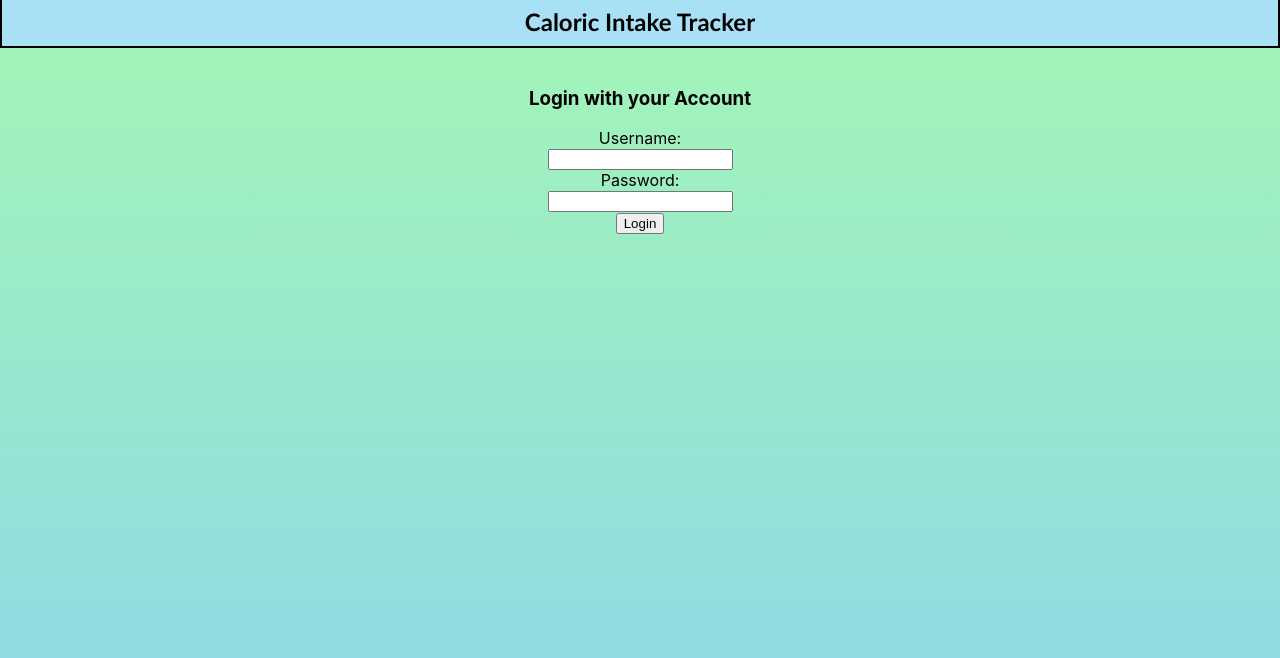
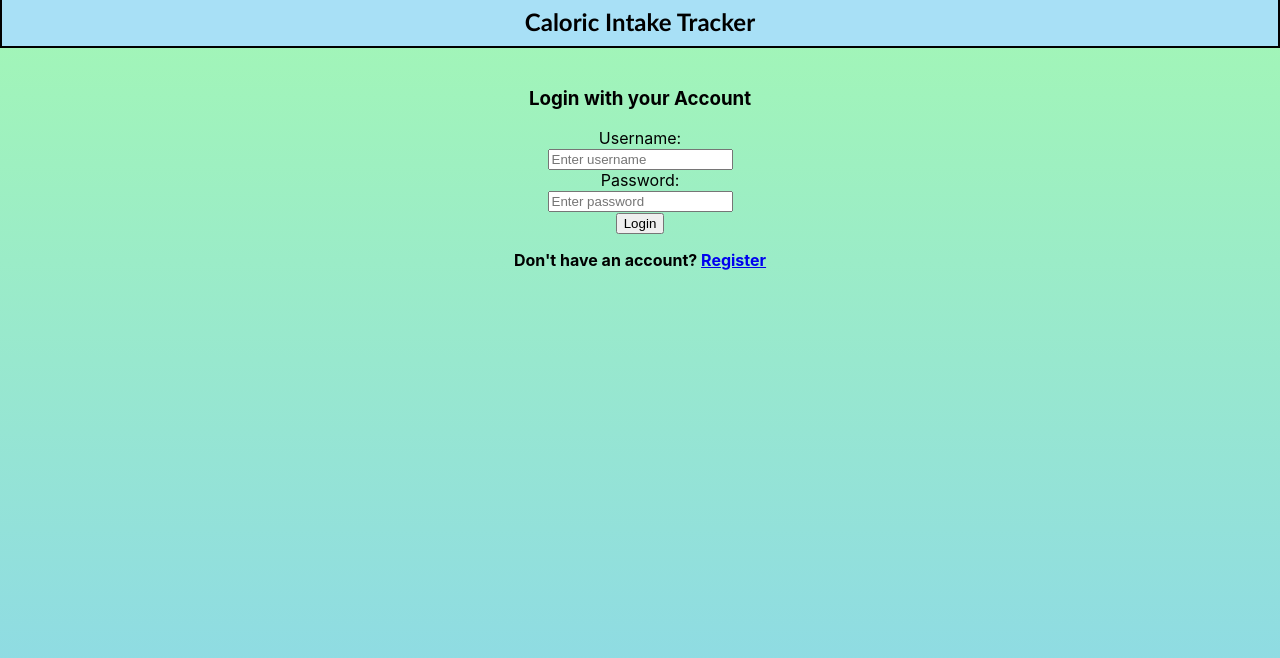
Before and after one commit to MirScharf/Calory-Tracker, a React (Create React App) app in the folder frontend/: page /login in a window 1280 px wide. Shown: the top 658 px of the page. Built offline with nearby package versions, Linux system fonts and the light colour scheme.

Commit message:
implemented userverification

```diff
--- a/frontend/src/pages/Login.jsx
+++ b/frontend/src/pages/Login.jsx
@@ -1,4 +1,8 @@
-import React from "react";
+import React, { useState } from "react";
+import { Link, useNavigate } from "react-router-dom";
+import axios from "axios";
+import { toast } from "react-toastify";
+
 
 const Login = () => {
   const styles = {
@@ -8,20 +12,77 @@ const Login = () => {
     minHeight: "10vh",
     flexDirection: "column",
   };
+  const navigate = useNavigate();
+  const [inputValue, setInputValue] = useState({
+    username: "",
+    password: "",
+  });
+  const { username, password } = inputValue;
+  const handleOnChange = (e) => {
+    const { name, value } = e.target;
+    setInputValue({
+      ...inputValue,
+      [name]: value,
+    });
+  };
+
+  const handleError = (err) =>
+    toast.error(err, {
+      position: "bottom-left",
+    });
+  const handleSuccess = (msg) =>
+    toast.success(msg, {
+      position: "bottom-left",
+      autoClose: 1000,
+      hideProgressBar: true,
+    });
+
+  const handleSubmit = async (e) => {
+    e.preventDefault();
+    try {
+      const { data } = await axios.post(
+        "http://localhost:5555/login",
+        {
+          ...inputValue,
+        },
+        { withCredentials: true }
+      );
+      console.log(data);
+      const { success, message } = data;
+      if (success) {
+        handleSuccess(message);
+        setTimeout(() => {
+          navigate("/");
+        }, 1500);
+      } else {
+        handleError(message);
+      }
+    } catch (error) {
+      console.log(error);
+    }
+    setInputValue({
+      ...inputValue,
+      username: "",
+      password: "",
+    });
+
+  };
+
   return (
   <div style={styles}>
     <h3>Login with your Account</h3>
     <div className="login-form">
-      <form>
+      <form  onSubmit={handleSubmit}>
         <div className="form-group">
          <div><label htmlFor="username">Username:</label></div>
-          <input type="text" id="username" name="username" />
+          <input type="text" id="username" name="username" placeholder="Enter username" value={username} onChange={handleOnChange} />
         </div>
         <div className="form-group">
           <div><label htmlFor="password">Password:</label></div>
-          <input type="password" id="password" name="password" />
+          <input type="password" id="password" name="password" placeholder="Enter password" value={password} onChange={handleOnChange} />
         </div>
         <button type="submit">Login</button>
+         <p>Don't have an account? <Link to={"/register"}>Register</Link></p>
       </form>
     </div>
   </div>
```
